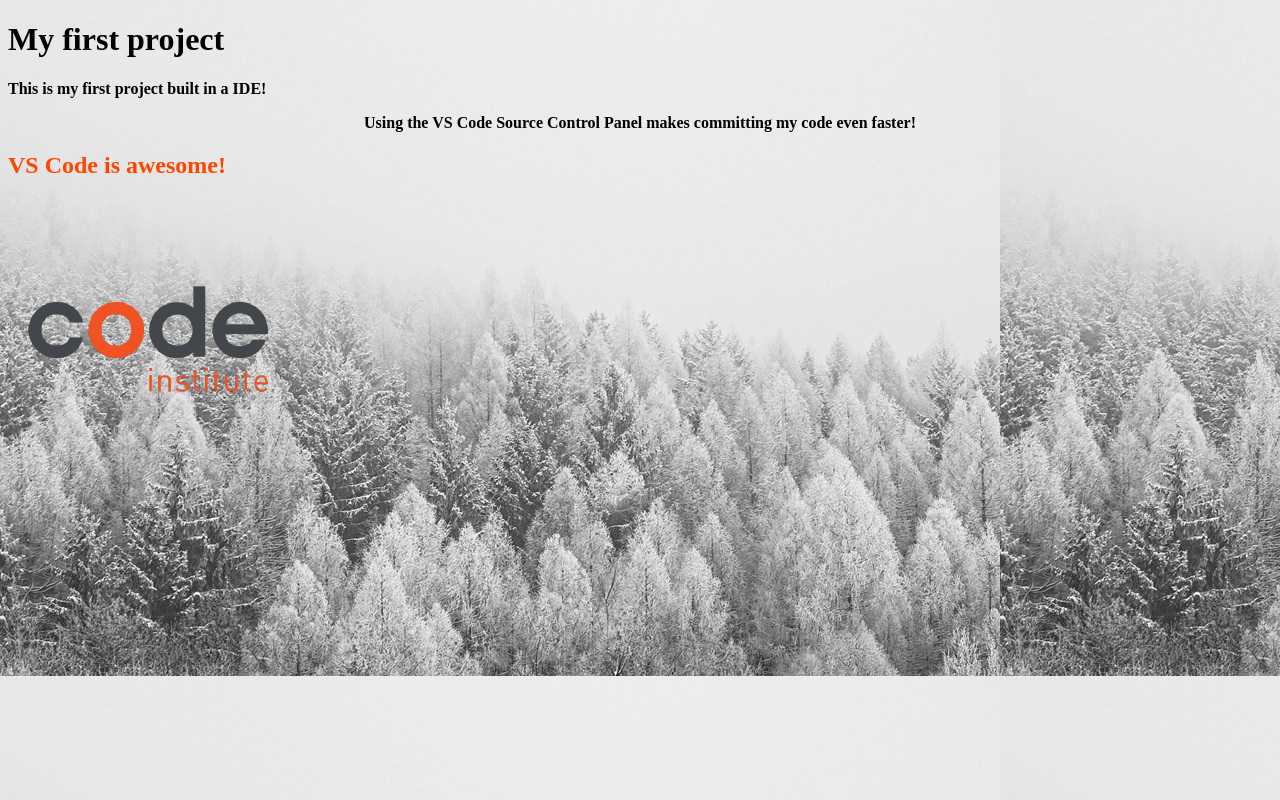
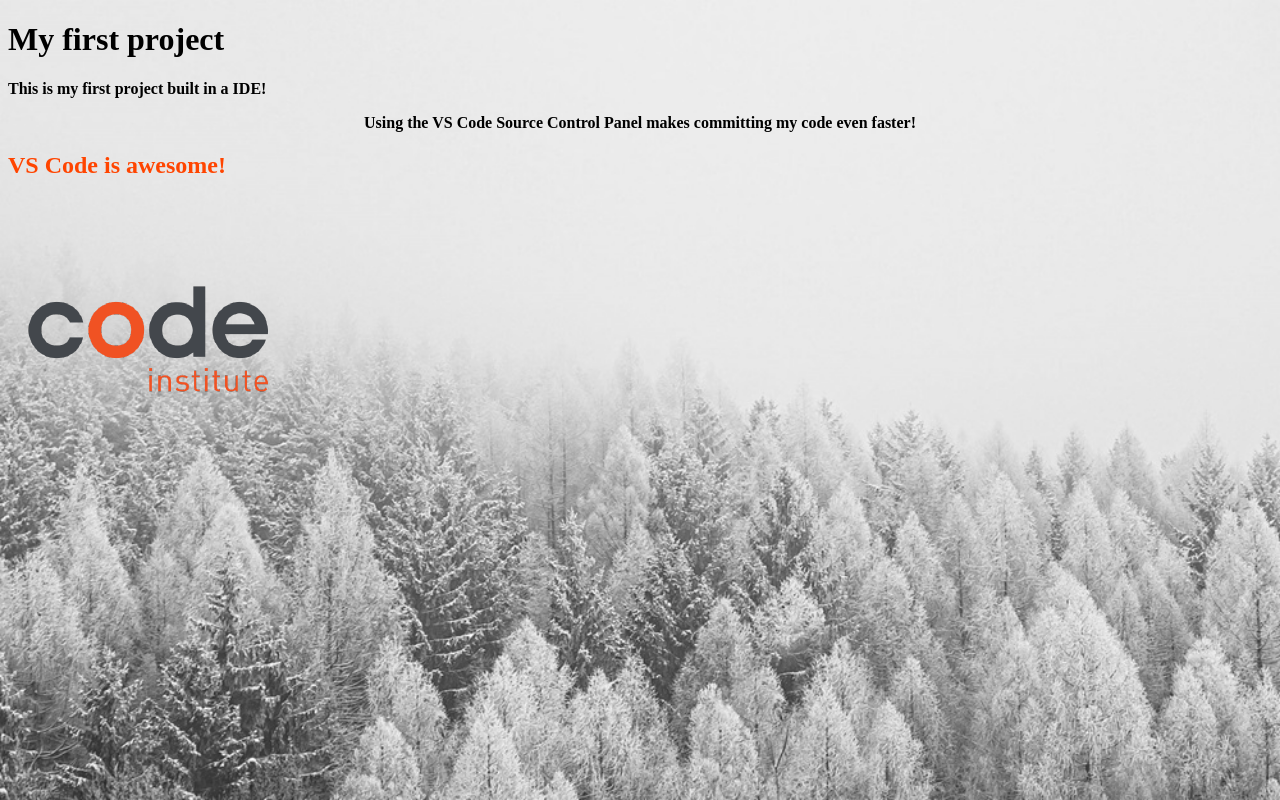
Before and after one commit to ssannejohansson/my-first-project, a plain HTML site: page index.html in a window 1280 px wide. Drawn offline with Linux system fonts and the light colour scheme.

Commit message:
Fix background with no repeat and cover to fit screen

```diff
--- a/assets/css/styles.css
+++ b/assets/css/styles.css
@@ -1,6 +1,9 @@
 body {
     background-color: lightgrey;
-    background-image: url(../images/01-02-02_background-img.jpg)
+    background-image: url(../images/01-02-02_background-img.jpg);
+    background-repeat: no-repeat;
+    background-size: cover;
+
 }
 
 h2 {
```
